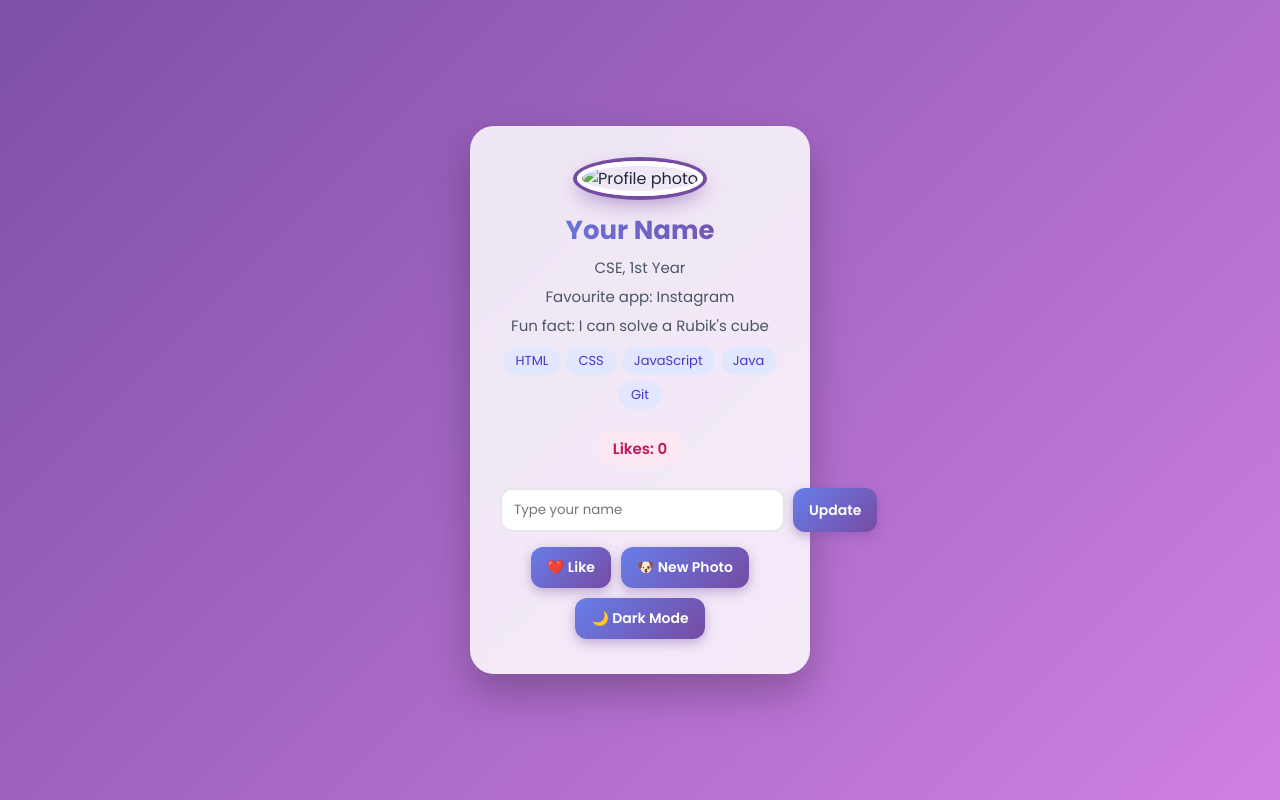
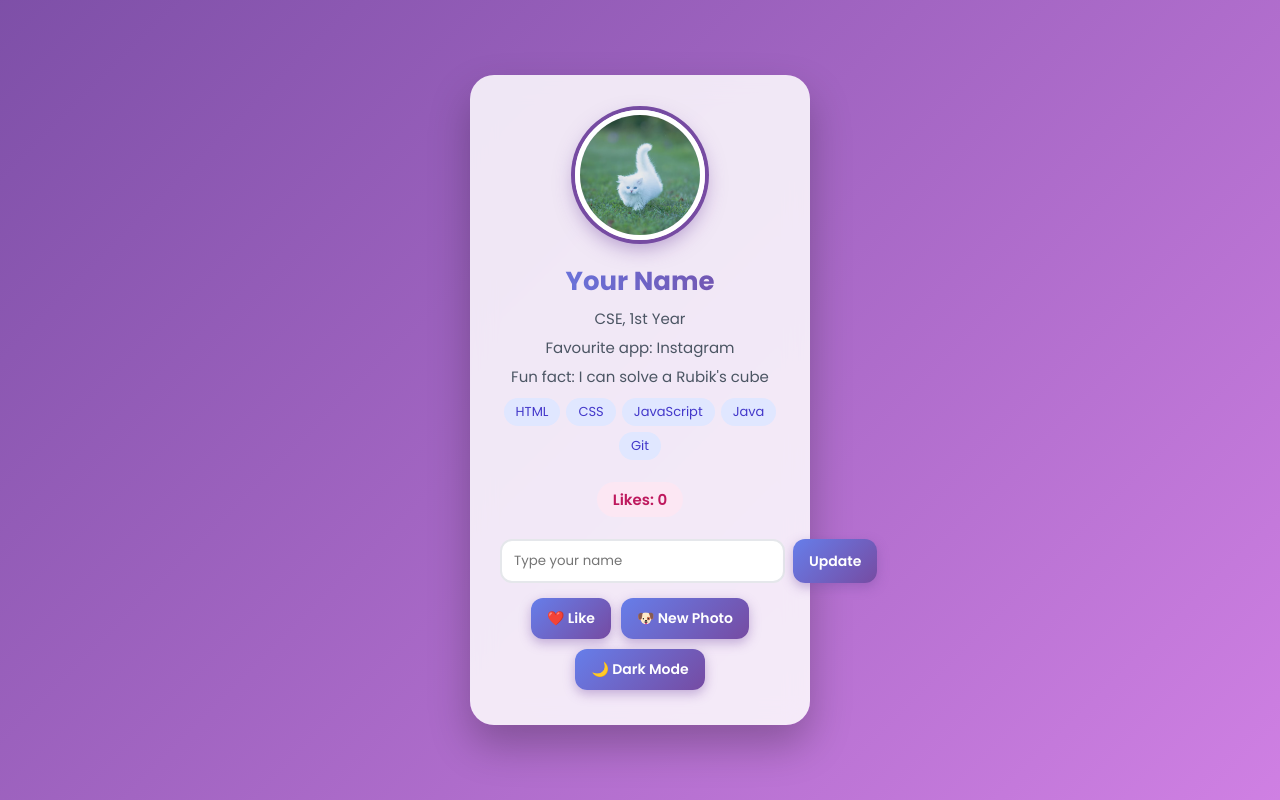
Before and after one commit to sanjay75733/day4hack, a plain HTML site: page index.html in a window 1280 px wide. Drawn offline with Linux system fonts and the light colour scheme.

Commit message:
Fix image tag syntax in index.html

```diff
--- a/index.html
+++ b/index.html
@@ -8,7 +8,7 @@
 </head>
 <body>
   <div class="card">
-    <img id="photo" src=dg.jpg" alt="Profile photo">
+    <img id="photo" src="dg.jpg" alt="Profile photo">
 
     <h1 id="userName">Your Name</h1>
     <p>CSE, 1st Year</p>
```
